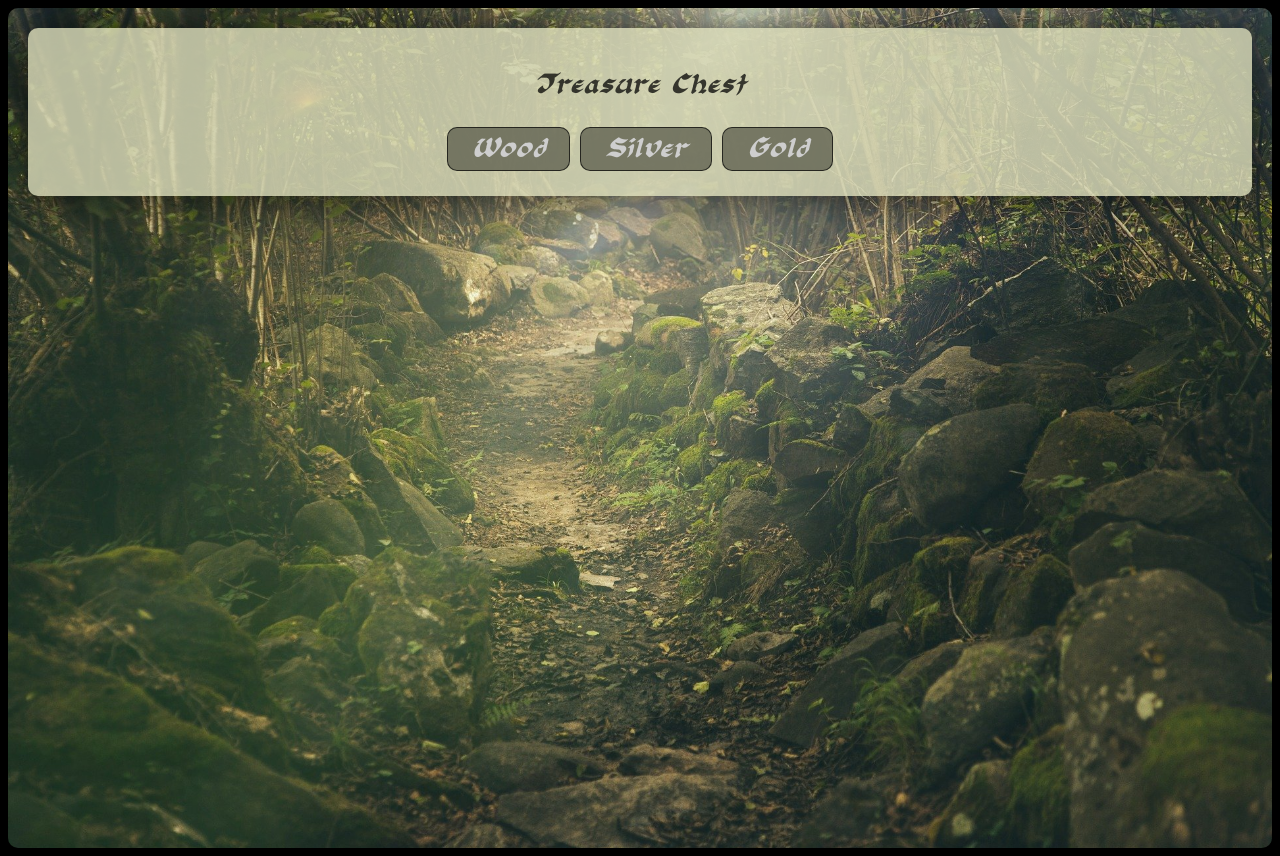
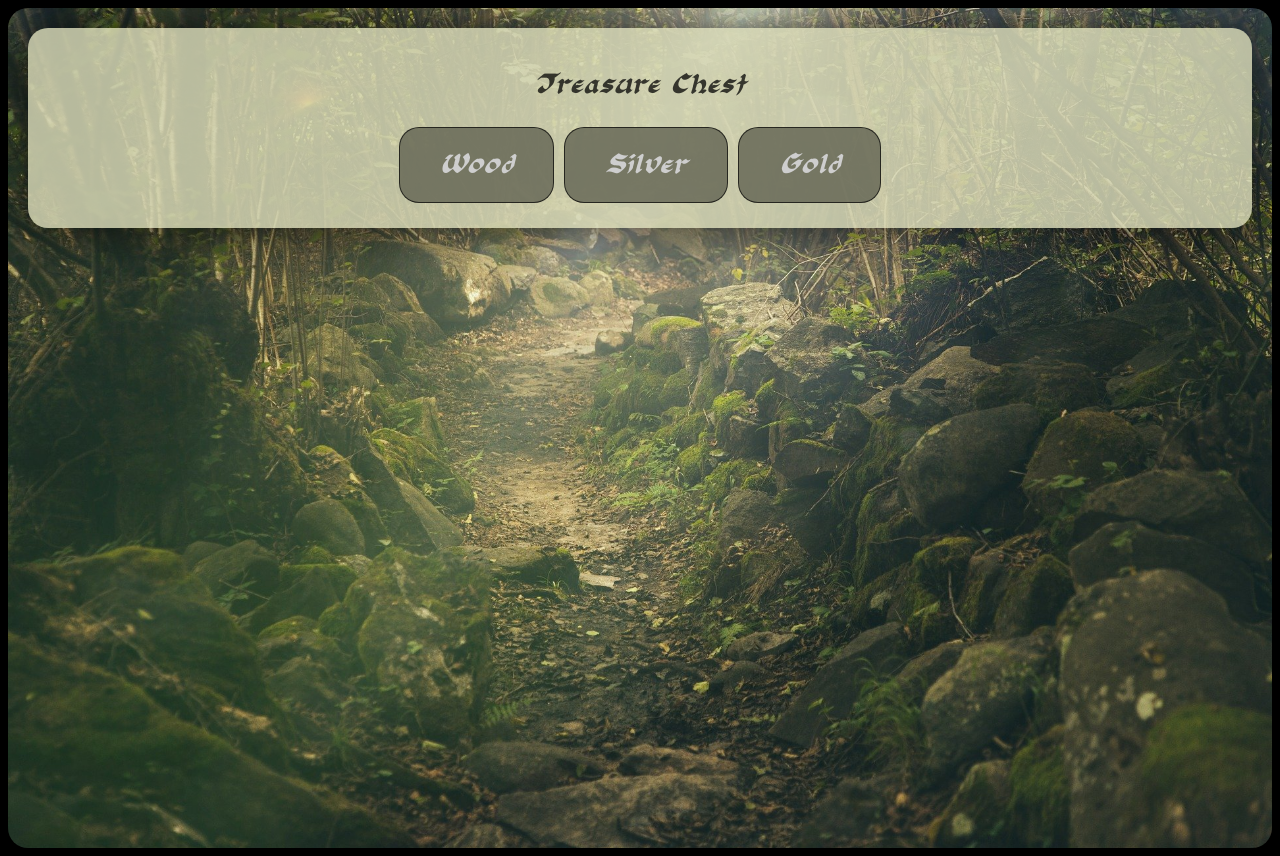
Before and after one commit to emmakamarainen/treasure-chest, a React (Create React App) app: page / in a window 1280 px wide. Built offline with nearby package versions, Linux system fonts and the light colour scheme.

Commit message:
round corners & increase padding

```diff
--- a/src/components/Chest.css
+++ b/src/components/Chest.css
@@ -5,9 +5,9 @@
 
 .chest {
   font: inherit;
-  padding: 0.5rem 1.5rem;
+  padding: 1.5rem 2.5rem;
   border: 1px solid #000000ad;
-  border-radius: 10px;
+  border-radius: 20px;
   color: rgb(206, 206, 206);
   background: #676857d8;
   cursor: pointer;
--- a/src/components/UI/Button.module.css
+++ b/src/components/UI/Button.module.css
@@ -1,8 +1,8 @@
 .button {
   font: inherit;
-  padding: 0.5rem 1.5rem;
+  padding: 1.5rem 2.5rem;
   border: 1px solid #000000ad;
-  border-radius: 10px;
+  border-radius: 20px;
   color: rgb(206, 206, 206);
   background: #676857d8;
   cursor: pointer;
--- a/src/components/UI/Card.css
+++ b/src/components/UI/Card.css
@@ -1,7 +1,6 @@
 .card {
-  border-radius: 10px;
+  border-radius: 20px;
   box-shadow: 0px 1px 50px rgba(0, 0, 0, 0.733);
-  /* background-color: rgba(255, 255, 255, 0.178); */
   padding: 20px;
   background-color: #d2d4b3d8;
 }
```
